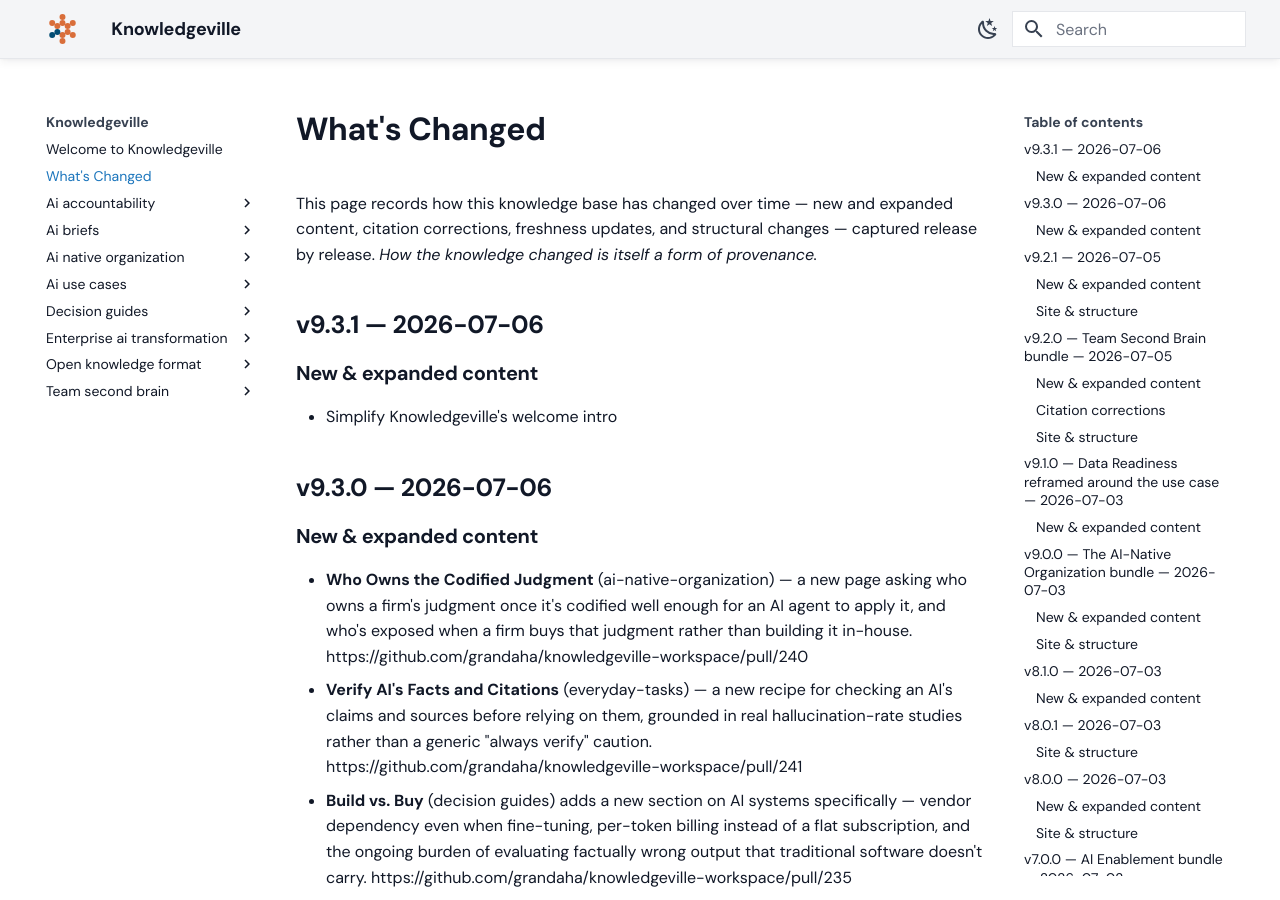
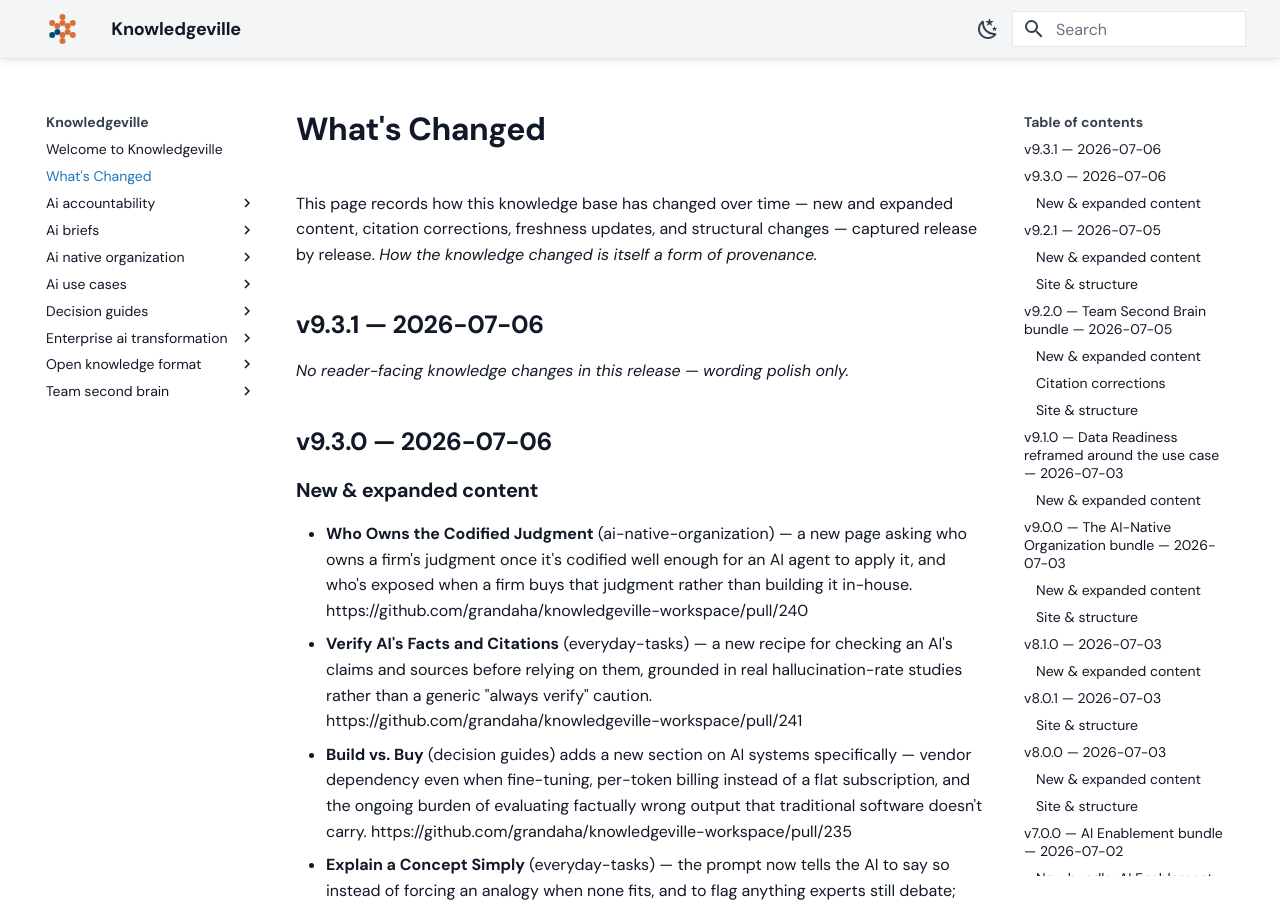
Before and after one commit to grandaha/knowledgeville, an MkDocs documentation site: the page built from published/changelog.md, in a window 1280 px wide and 900 px high. Built offline with MkDocs 1.6.1 and Material for MkDocs 9.7.7, drawn with Linux system fonts in a browser that asks for light colours; some web fonts are replaced.

Commit message:
Publish: sync content from workspace

```diff
--- a/published/changelog.md
+++ b/published/changelog.md
@@ -13,8 +13,7 @@ This page records how this knowledge base has changed over time — new and expa
 
 ## v9.3.1 — 2026-07-06
 
-### New & expanded content
-* Simplify Knowledgeville's welcome intro
+_No reader-facing knowledge changes in this release — wording polish only._
 
 ## v9.3.0 — 2026-07-06
 
```
